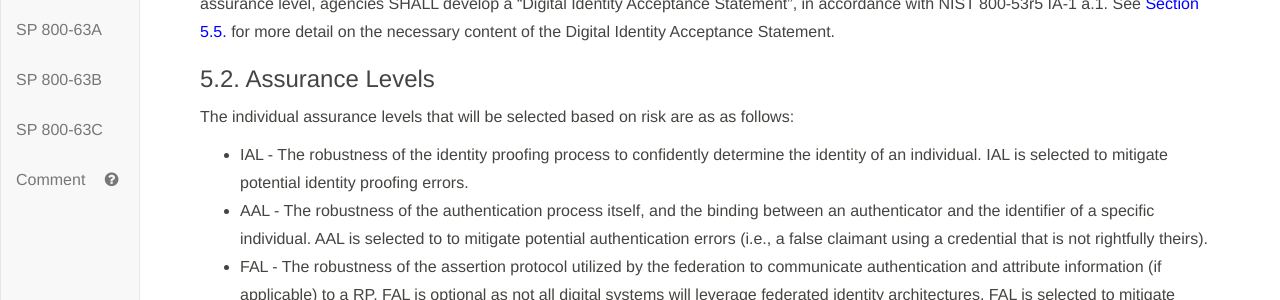
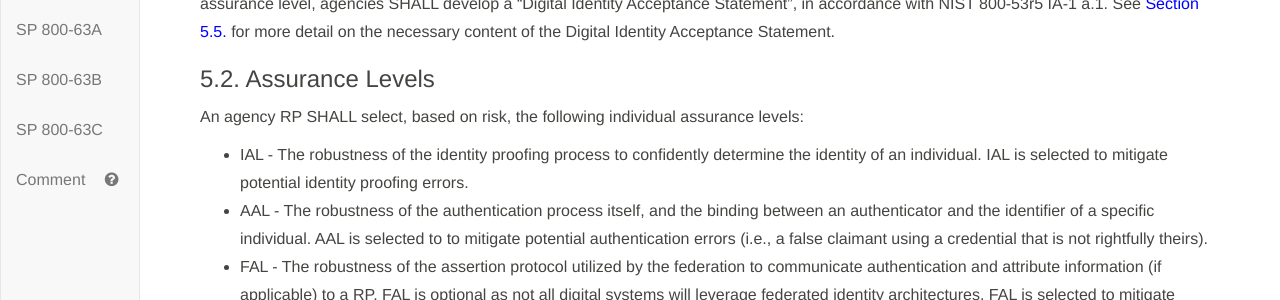
Before and after one commit to usnistgov/800-63-3, a Jekyll site: the page built from sp800-63-3/sec5_DIRM.md, in a window 1280 px wide and 900 px high, scrolled down 785 px. Shown: the part 152-452 px from the top of the window. Built offline with Jekyll 4.4.1, drawn with Linux system fonts in a browser that asks for light colours; our own code applies the rules of GitHub Pages for plain Markdown files.

Commit message:
Closes #1702

```diff
--- a/sp800-63-3/sec5_DIRM.md
+++ b/sp800-63-3/sec5_DIRM.md
@@ -31,7 +31,7 @@ Risk assessments determine the extent to which risk must be mitigated by the ide
 
 ### 5.2. <a name="5-2"></a> Assurance Levels
 
-The individual assurance levels that will be selected based on risk are as as follows:
+An agency RP SHALL select, based on risk, the following individual assurance levels:
 
 * IAL - The robustness of the identity proofing process to confidently determine the identity of an individual. IAL is selected to mitigate potential identity proofing errors.
 * AAL - The robustness of the authentication process itself, and the binding between an authenticator and the identifier of a specific individual. AAL is selected to to mitigate potential authentication errors (i.e., a false claimant using a credential that is not rightfully theirs).
```
